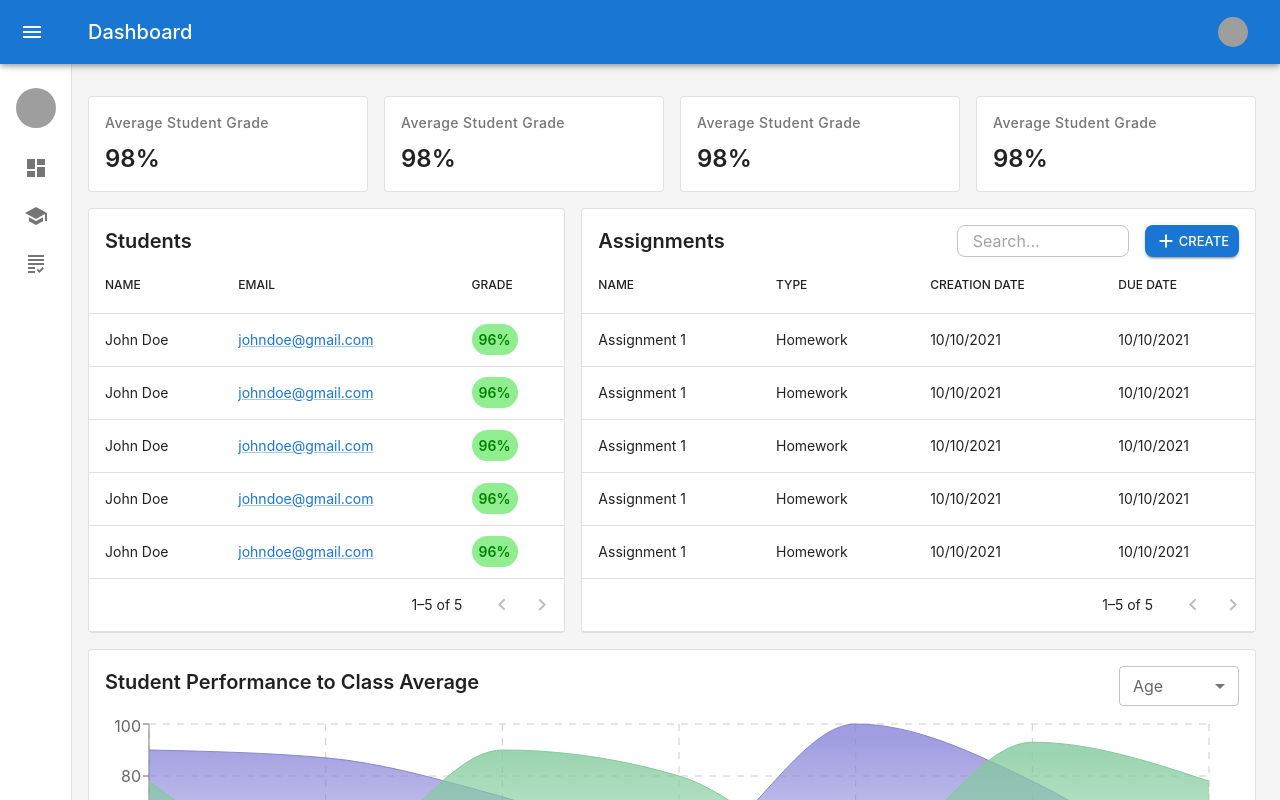
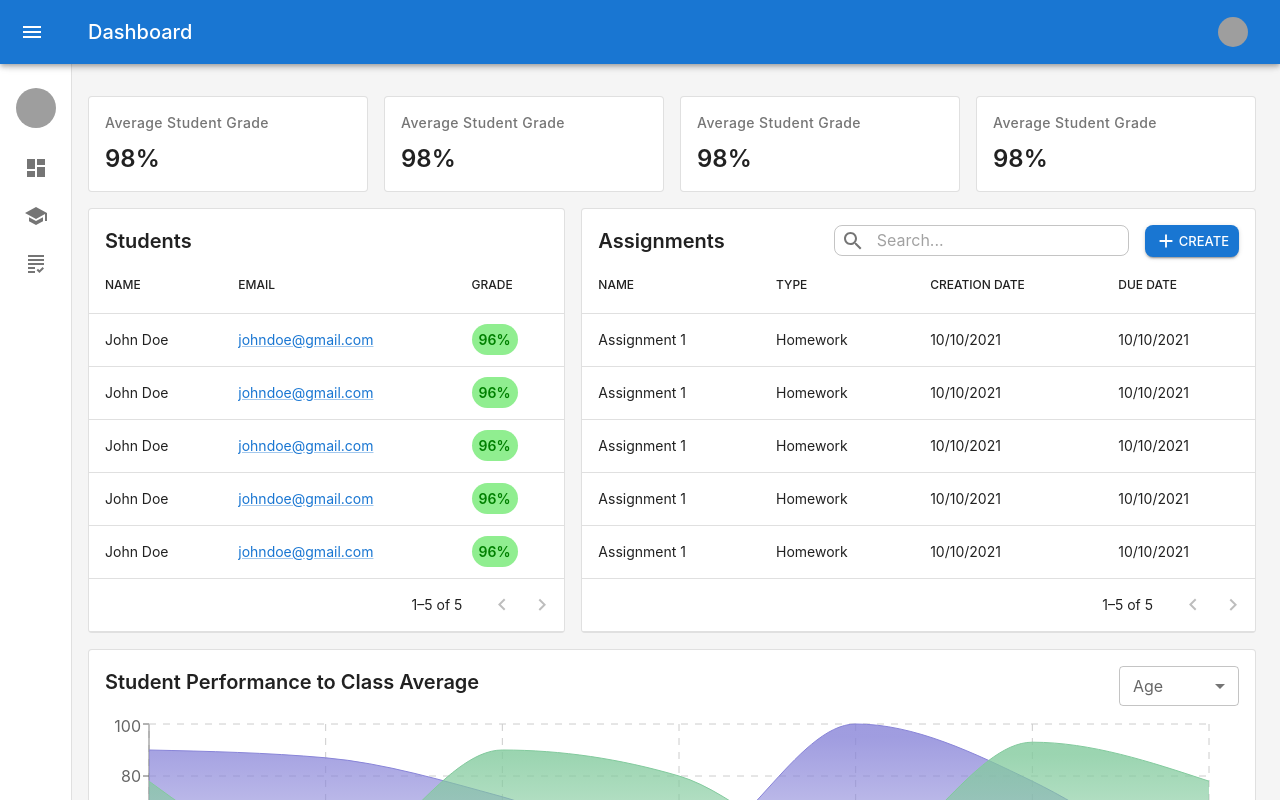
Before and after one commit to Bi1ku/SimplyGrades, a Next.js app: page /dashboard/classes/1 in a window 1280 px wide. Built offline with nearby package versions, Linux system fonts and the light colour scheme; grey boxes are pictures that could not be loaded.

Commit message:
modularization + improvements to search bar

```diff
--- a/app/components/SearchBar.tsx
+++ b/app/components/SearchBar.tsx
@@ -1,63 +1,28 @@
-import Stack from '@mui/material/Stack';
-import Box from '@mui/material/Box';
-import InputBase from '@mui/material/InputBase';
-import Button from '@mui/material/Button';
-import Add from '@mui/icons-material/Add';
+import InputAdornment from '@mui/material/InputAdornment';
+import TextField from '@mui/material/TextField';
 import SearchIcon from '@mui/icons-material/Search';
 
 export default function SearchBar() {
   return (
-    <Stack flexDirection='row' sx={{ mb: 2 }}>
-      <Box
-        sx={{
-          position: 'relative',
-          borderRadius: 2,
-          backgroundColor: 'white',
-        }}
-      >
-        <Box
-          sx={{
-            padding: 2,
-            height: '100%',
-            position: 'absolute',
-            pointerEvents: 'none',
-            display: 'flex',
-            alignItems: 'center',
-            justifyContent: 'center',
-          }}
-        >
-          <SearchIcon />
-        </Box>
-        <InputBase
-          placeholder='Search…'
-          sx={{
-            color: 'inherit',
-            '& .MuiInputBase-input': {
-              padding: 1,
-              paddingLeft: (theme) => `calc(1em + ${theme.spacing(4)})`,
-              transition: (theme) => theme.transitions.create('width'),
-              width: { xs: '18ch', sm: '30ch' },
-              '&:focus': {
-                sm: {
-                  width: '34ch',
-                },
-                xs: {
-                  width: '22ch',
-                },
-              },
-            },
-          }}
-        />
-      </Box>
-      <Button
-        variant='contained'
-        sx={{
-          ml: 'auto',
-          borderRadius: 2,
-        }}
-      >
-        <Add sx={{ pr: '2px' }} /> CREATE
-      </Button>
-    </Stack>
+    <TextField
+      focused={false}
+      InputProps={{
+        startAdornment: (
+          <InputAdornment position='start'>
+            <SearchIcon />
+          </InputAdornment>
+        ),
+        style: {
+          paddingLeft: 7,
+          borderRadius: 8,
+        },
+      }}
+      placeholder='Search...'
+      inputProps={{
+        style: {
+          padding: 4,
+        },
+      }}
+    />
   );
 }
--- a/app/dashboard/classes/[classId]/page.tsx
+++ b/app/dashboard/classes/[classId]/page.tsx
@@ -24,12 +24,11 @@ import InputLabel from '@mui/material/InputLabel';
 import Select, { SelectChangeEvent } from '@mui/material/Select';
 import MenuItem from '@mui/material/MenuItem';
 import React from 'react';
-1;
 import FormControl from '@mui/material/FormControl';
 import Static from '@/app/components/Static';
 import { useRouter } from 'next/navigation';
 import PanelCard from '@/app/components/PanelCard';
-import { OutlinedInput } from '@mui/material';
+import SearchBar from '@/app/components/SearchBar';
 
 const AreaChart = dynamic(
   () => import('recharts').then((recharts) => recharts.AreaChart),
@@ -224,20 +223,7 @@ export default function ClassDetail({
                   Assignments
                 </Typography>
                 <Stack flexDirection='row'>
-                  <OutlinedInput
-                    inputProps={{
-                      style: {
-                        padding: 0,
-                        width: 140,
-                      },
-                    }}
-                    sx={{
-                      px: 2,
-                      borderRadius: 2,
-                    }}
-                    placeholder='Search...'
-                    size='small'
-                  />
+                  <SearchBar />
                   <Button
                     size='small'
                     variant='contained'
--- a/app/dashboard/classes/page.tsx
+++ b/app/dashboard/classes/page.tsx
@@ -12,7 +12,7 @@ import { useRouter } from 'next/navigation';
 import DialogContentText from '@mui/material/DialogContentText';
 import React from 'react';
 import Modal from '@/app/components/Modal';
-import SearchBar from '@/app/components/SearchBar';
+import TabHeader from '@/app/components/TabHeader';
 
 const classes = [
   {
@@ -133,7 +133,7 @@ export default function SignIn() {
 
   return (
     <Box>
-      <SearchBar />
+      <TabHeader />
       <Grid container spacing={2}>
         {classes.map((v) => (
           <Grid item xs={12} sm={6} md={4} key={v.id}>
--- a/app/dashboard/policies/page.tsx
+++ b/app/dashboard/policies/page.tsx
@@ -9,7 +9,7 @@ import Divider from '@mui/material/Divider';
 import Grid from '@mui/material/Grid';
 import Typography from '@mui/material/Typography';
 import React from 'react';
-import SearchBar from '@/app/components/SearchBar';
+import TabHeader from '@/app/components/TabHeader';
 
 const policies = [
   {
@@ -100,7 +100,7 @@ export default function Policies() {
 
   return (
     <Box>
-      <SearchBar />
+      <TabHeader />
       <Grid container spacing={2}>
         {policies.map((policy) => (
           <Grid item xs={12} sm={6} md={4} key={policy.id}>
```
Also changed, not shown: app/components/TabHeader.tsx (added, +63 -0 lines), app/dashboard/page.tsx (+2 -21 lines).
